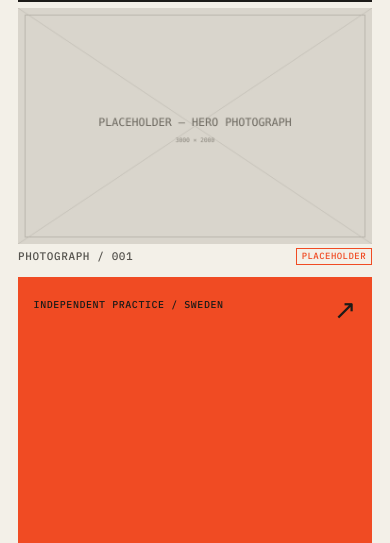
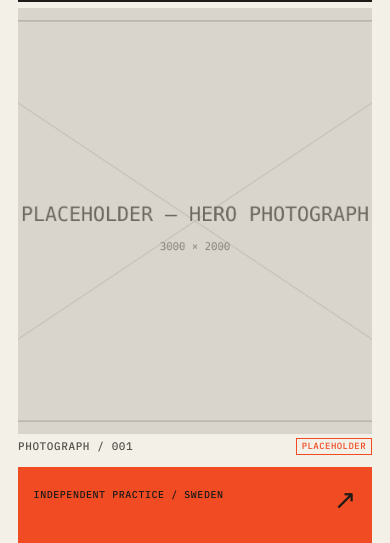
Before and after one commit to AxelTidehorn/Portfolio, an Astro site: page / in a window 390 px wide. Shown: the part 66-609 px from the top of the page. Built offline with nearby package versions, Linux system fonts and the light colour scheme; Astro itself is replaced by a stand-in of ours.

Commit message:
Give mobile homepage image majority of each viewport and avoid oversized orange cards

```diff
--- a/src/pages/index.astro
+++ b/src/pages/index.astro
@@ -289,9 +289,9 @@ const hero = site.hero.image;
     .closing-layout__links a { font-size: clamp(22px, 6vw, 31px); }
   }
   /*
-   * Small-screen art direction: a photograph at its real aspect ratio and a
-   * compact, legible information panel. Do not stretch a 3:2 photograph into
-   * a tall empty box or hide the panel beyond the viewport.
+   * Small-screen art direction: a large, deliberately cropped homepage cover
+   * and a compact legible information panel. Original photographs remain
+   * uncropped in their series pages. No tall empty image boxes.
    */
   @media (max-width: 600px) {
     .stage { padding-top: 6px; padding-bottom: 4px; }
@@ -299,20 +299,20 @@ const hero = site.hero.image;
     .intro-layout, .feature-layout {
       display: grid;
       grid-template-columns: minmax(0, 1fr);
-      grid-template-rows: auto minmax(0, 1fr);
+      grid-template-rows: minmax(0, 1.55fr) minmax(0, .95fr);
       gap: 8px;
     }
     .stage__figure {
       display: grid;
-      grid-template-rows: auto auto;
+      grid-template-rows: minmax(0, 1fr) auto;
       min-height: 0;
-      height: fit-content;
-      align-self: start;
+      height: 100%;
+      align-self: stretch;
     }
     .stage__image {
       display: block;
       width: 100%;
-      height: auto;
+      height: 100%;
       min-height: 0;
       overflow: hidden;
       background: transparent;
@@ -320,10 +320,10 @@ const hero = site.hero.image;
     .stage__image img {
       display: block;
       width: 100%;
-      height: auto;
-      max-height: min(39dvh, 360px);
-      object-fit: contain;
-      object-position: left top;
+      height: 100%;
+      max-height: none;
+      object-fit: cover;
+      object-position: center center;
     }
     .image-caption { min-height: 25px; padding: 4px 0; }
     .intro-copy, .feature-copy {
```
